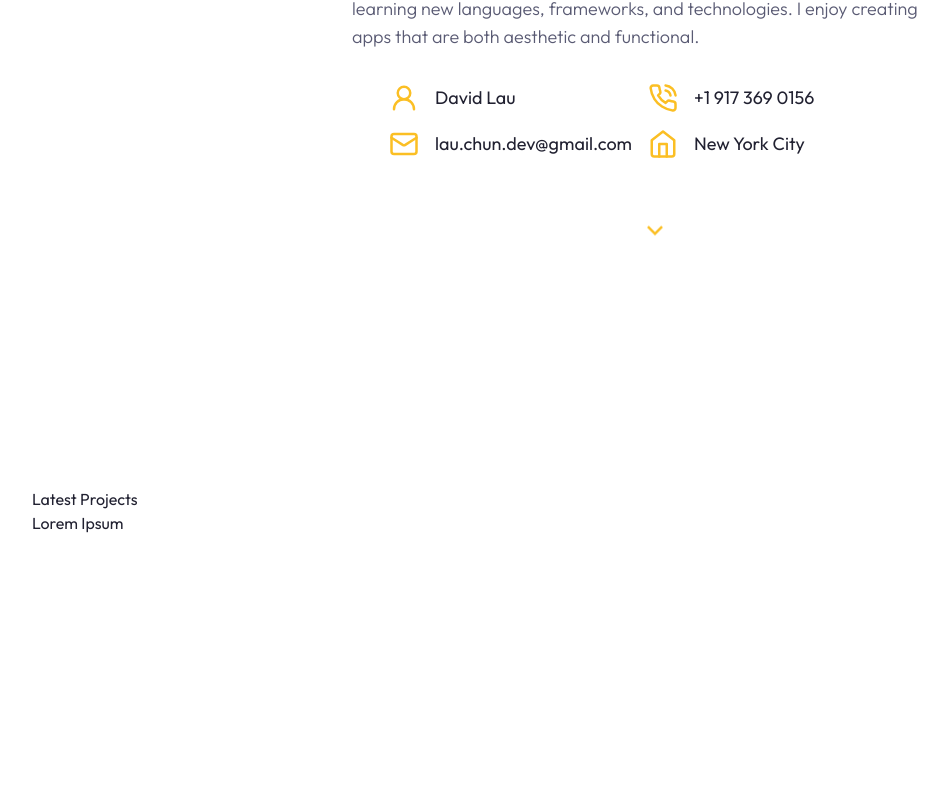
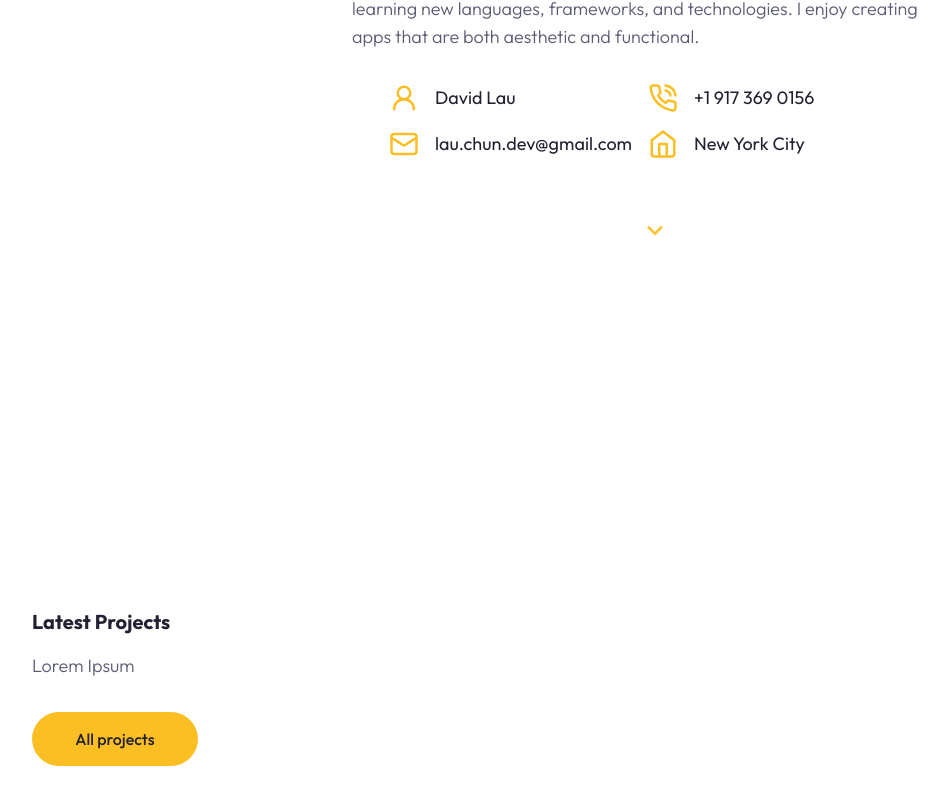
Before and after one commit to dlaucodes/devlau, a Next.js app: page / in a window 1280 px wide. Shown: the part 1127-1932 px from the top of the page, without its empty margins (0-948 px from the left). Built offline with nearby package versions, Linux system fonts and the light colour scheme.

Commit message:
implement swiper'

```diff
--- a/components/Work.tsx
+++ b/components/Work.tsx
@@ -1,4 +1,11 @@
 import React from 'react'
+import Link from 'next/link';
+import { Button } from './ui/button';
+
+import {Swiper,} from 'swiper';
+
+import 'swiper/css';
+import 'swiper/css/pagination'
 
 import {Pagination}  from 'swiper/modules';
 import ProjectCard from '@/components/ProjectCard';
@@ -40,17 +47,24 @@ const projectData = [
 
 const Work = () => {
   return (
-    <section>
+    <section className='relative mb-12 xl:mb-48'>
         <div className='container mx-auto'>
-            <div>
-                <h2>
+            <div className='max-w-[400px] mx-auto xl:mx-0 text-center xl:text-left mb-12 xl:h-[400px] flex flex-col justify-center items-center xl:items-start'>
+                <h2 className='section-title mb-4'>
                     Latest Projects
                 </h2>
-                <p>
+                <p className='subtitle mb-8'>
                     Lorem Ipsum
                 </p>
+                <Link href='/projects'>
+                <Button>
+                    All projects
+                </Button>
+                </Link>
             </div>
+            <div>
 
+            </div>
         </div>
     </section>
   )
```
